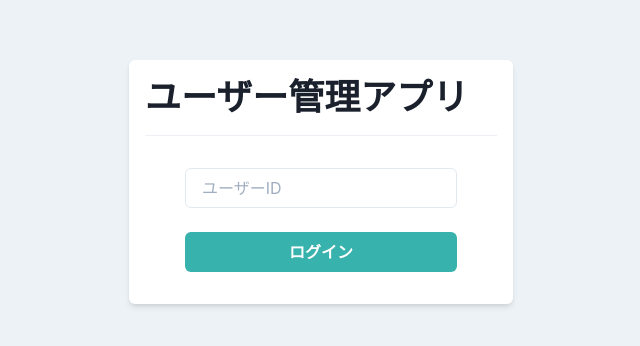
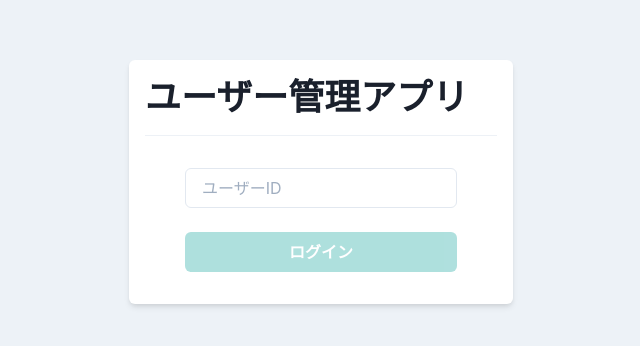
Before and after one commit to kira-0521/learning, a React (Vite) app in the folder jakee_react_app/: page / in a window 1280 px wide. Shown: the part 218-564 px from the top of the page, without its empty margins (319-959 px from the left). Built offline with nearby package versions, Linux system fonts and the light colour scheme.

Commit message:
add: 擬似的なログイン機能完成

```diff
--- a/jakee_react_app/src/components/atoms/button/PrimaryButton.tsx
+++ b/jakee_react_app/src/components/atoms/button/PrimaryButton.tsx
@@ -3,13 +3,22 @@ import { Button } from '@chakra-ui/react'
 
 type Props = {
   children: ReactNode
+  isDisabled?: boolean
+  isLoading?: boolean
+  onClick: () => void
 }
 
 export const PrimaryButton: VFC<Props> = memo((props) => {
-  const { children } = props
+  const { children, isDisabled = false, isLoading = false, onClick } = props
 
   return (
-    <Button bg='teal.400' color='white' _hover={{ opacity: 0.8 }}>
+    <Button
+      bg='teal.400'
+      color='white'
+      isLoading={isLoading}
+      isDisabled={isDisabled || isLoading}
+      _hover={{ opacity: 0.8 }}
+      onClick={onClick}>
       {children}
     </Button>
   )
--- a/jakee_react_app/src/components/pages/Login.tsx
+++ b/jakee_react_app/src/components/pages/Login.tsx
@@ -1,11 +1,16 @@
 import { memo, VFC, useState, ChangeEvent } from 'react'
-import { PrimaryButton } from '../atoms/button/PrimaryButton'
 import { Flex, Heading, Box, Divider, Input, Stack } from '@chakra-ui/react'
 
+import { PrimaryButton } from '../atoms/button/PrimaryButton'
+import { useAuth } from '../../hooks/useAuth'
+
 export const Login: VFC = memo(() => {
+  const { login, loading } = useAuth()
   const [userId, setUserId] = useState('')
   const onChangeUserId = (e: ChangeEvent<HTMLInputElement>) =>
     setUserId(e.target.value)
+
+  const onClickLogin = () => login(userId)
 
   return (
     <Flex align='center' justify='center' height='100vh'>
@@ -18,7 +23,12 @@ export const Login: VFC = memo(() => {
             value={userId}
             onChange={onChangeUserId}
           />
-          <PrimaryButton>ログイン</PrimaryButton>
+          <PrimaryButton
+            onClick={onClickLogin}
+            isDisabled={userId === ''}
+            isLoading={loading}>
+            ログイン
+          </PrimaryButton>
         </Stack>
       </Box>
     </Flex>
```
